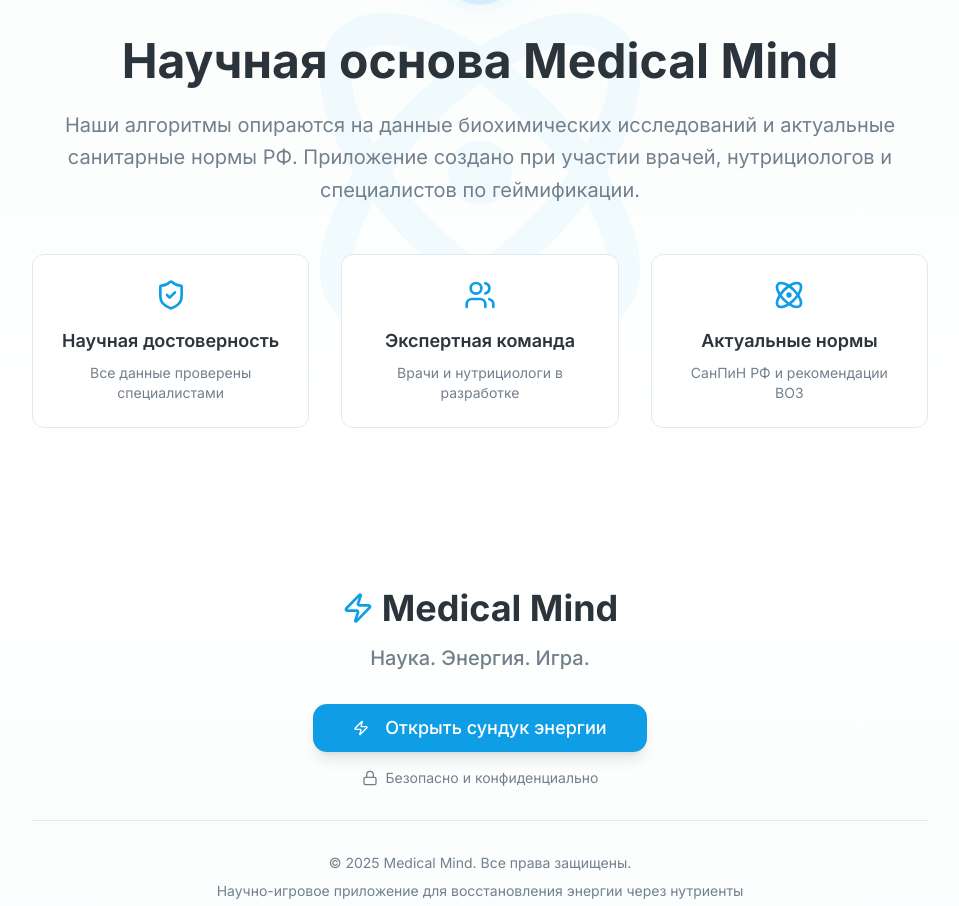
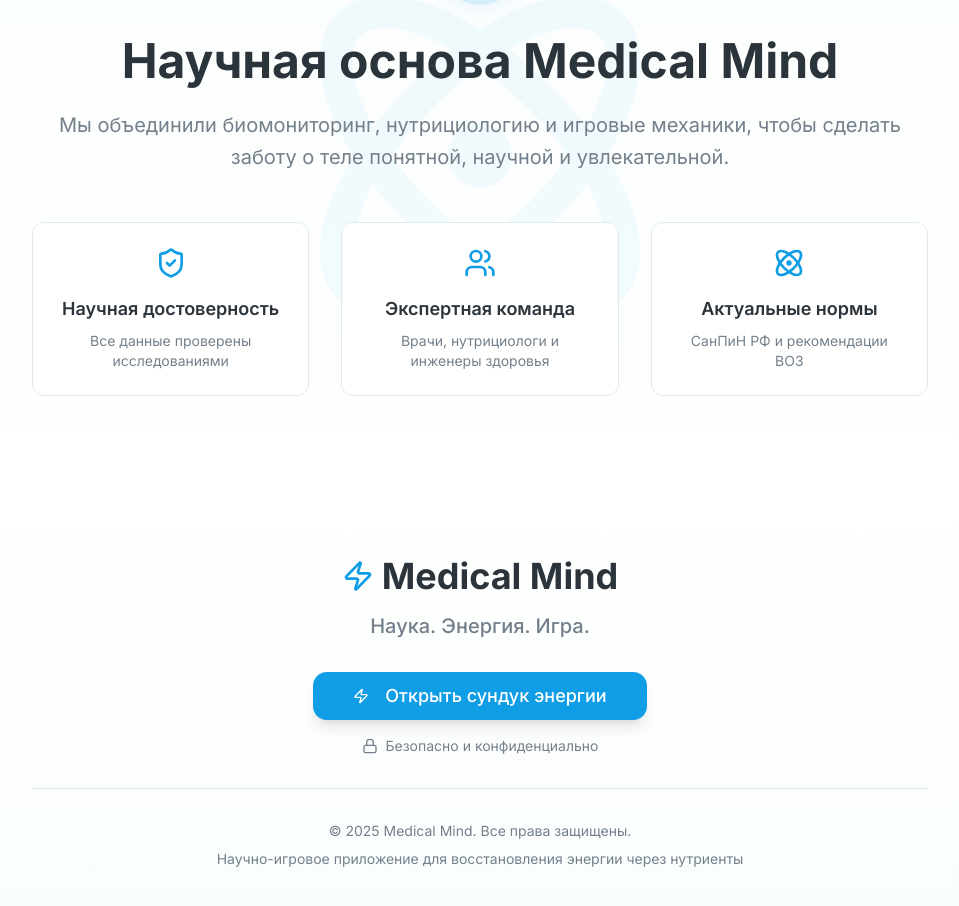
Before and after one commit to agentgpt233/energy-quest-lab, a React (Vite) app: page / in a window 1280 px wide. Shown: the part 4469-5375 px from the top of the page, without its empty margins (160-1119 px from the left). Built offline with nearby package versions, Linux system fonts and the light colour scheme; the HTML template or start-up script is replaced by a standard one.

Commit message:
Refactor: Update Trust section content

```diff
--- a/src/components/Trust.tsx
+++ b/src/components/Trust.tsx
@@ -21,9 +21,8 @@ export const Trust = () => {
           </h2>
 
           <p className="text-xl text-muted-foreground mb-12 leading-relaxed">
-            Наши алгоритмы опираются на данные биохимических исследований и актуальные
-            санитарные нормы РФ. Приложение создано при участии врачей, нутрициологов и
-            специалистов по геймификации.
+            Мы объединили биомониторинг, нутрициологию и игровые механики,
+            чтобы сделать заботу о теле понятной, научной и увлекательной.
           </p>
 
           <div className="grid md:grid-cols-3 gap-8 mt-12">
@@ -31,12 +30,12 @@ export const Trust = () => {
               {
                 icon: ShieldCheck,
                 title: "Научная достоверность",
-                description: "Все данные проверены специалистами",
+                description: "Все данные проверены исследованиями",
               },
               {
                 icon: Users,
                 title: "Экспертная команда",
-                description: "Врачи и нутрициологи в разработке",
+                description: "Врачи, нутрициологи и инженеры здоровья",
               },
               {
                 icon: Atom,
```
